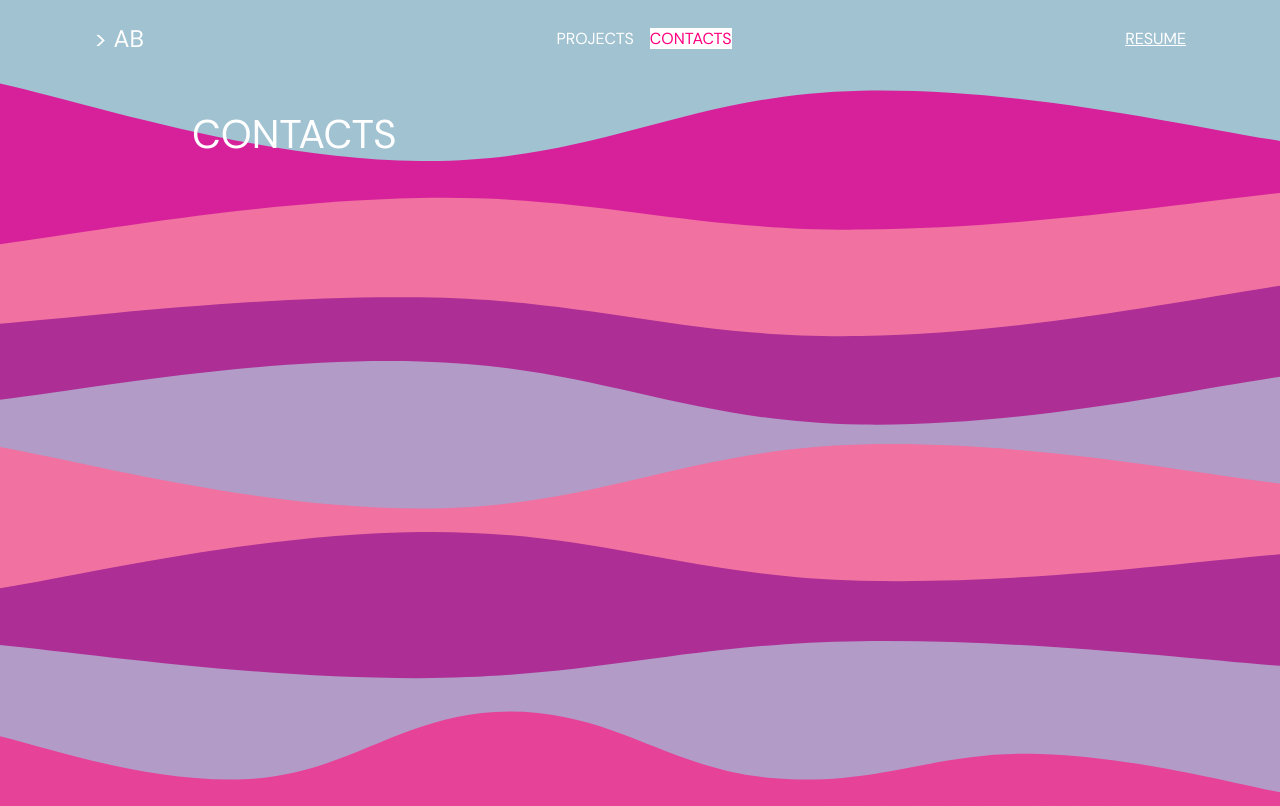
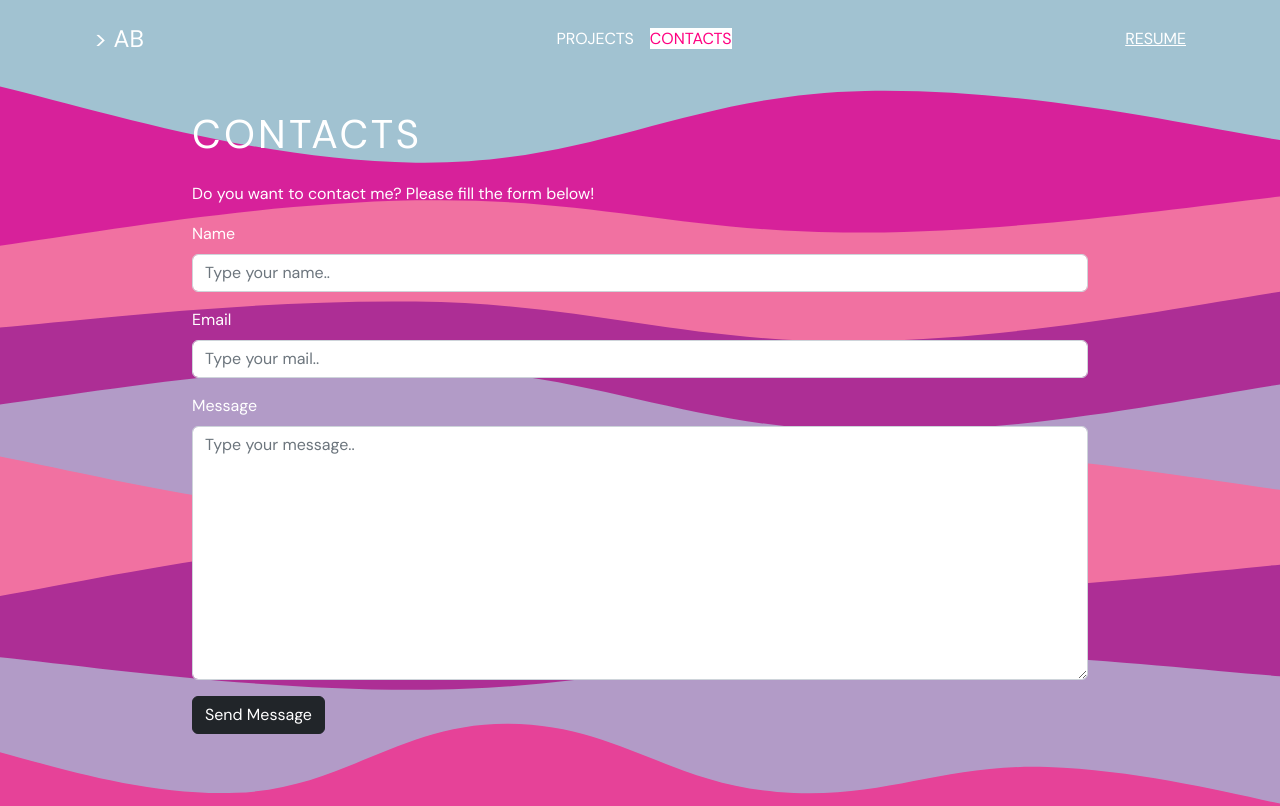
Before and after one commit to alessiaBer/vite-boolfolio, a Vue app: page /contacts in a window 1280 px wide. Shown: the top 806 px of the page. Built offline with nearby package versions, Linux system fonts and the light colour scheme.

Commit message:
[add] contacts form

```diff
--- a/src/assets/scss/app.scss
+++ b/src/assets/scss/app.scss
@@ -106,6 +106,12 @@ main {
     }
 }
 
+.contacts {
+    h1 {
+        letter-spacing: 0.2rem;
+    }
+}
+
 footer {
     /* background-color: #ff0080; */
     background-color: #E64298;
--- a/src/views/ContactsView.vue
+++ b/src/views/ContactsView.vue
@@ -1,11 +1,65 @@
 <script>
-export default {};
+import axios from 'axios';
+export default {
+  data() {
+    return {
+      api: 'http://127.0.0.1:8000/api/contacts',
+      name: '',
+      address: '',
+      mailContent: '',
+      errors: []
+    }
+  },
+  methods: {
+    sendMail() {
+      const data = {
+        name: this.name,
+        address: this.address,
+        mailContent: this.mailContent
+      }
+      axios
+      .post(this.api, data)
+      .then(response => {
+        if (response.data.success) {
+          console.log('Bravissima')
+        } else if (response.data.success === false) {
+          console.log(response.data.errors)
+          this.errors = response.data.errors
+        }
+      })
+      .catch(error => {
+        console.error(error)
+      })
+    }
+  }
+};
 </script>
 <template>
 <main>
 
-  <div class="container">
-    <h1 class="text-uppercase text-white">Contacts</h1>
+  <div class="container contacts">
+    <h1 class="text-uppercase text-white pb-3">Contacts</h1>
+    <p class="text-white">Do you want to contact me? Please fill the form below!</p>
+    <form @submit.prevent="sendMail()">
+      <div class="col">
+        <div class="mb-3">
+          <label for="name" class="form-label text-white">Name</label>
+          <input type="text" name="name" id="name" class="form-control" placeholder="Type your name.." aria-describedby="helpId" v-model="name">
+          <small v-if="errors.name">{{ errors.name[0] }}</small>
+        </div>
+        <div class="mb-3">
+          <label for="address" class="form-label text-white">Email</label>
+          <input type="mail" name="address" id="address" class="form-control" placeholder="Type your mail.." aria-describedby="helpId" v-model="address">
+          <small v-if="errors.address">{{ errors.address[0] }}</small>
+        </div>
+        <div class="mb-3">
+          <label for="mailContent" class="form-label d-block text-white">Message</label>
+          <textarea name="mailContent" id="mailContent" rows="10" class="form-control" placeholder="Type your message.." v-model="mailContent"></textarea>
+          <small v-if="errors.mailContent">{{ errors.mailContent[0] }}</small>
+        </div>
+      </div>
+      <button class="btn btn-dark">Send Message</button>
+    </form>
   </div>
 </main>
 </template>
```
